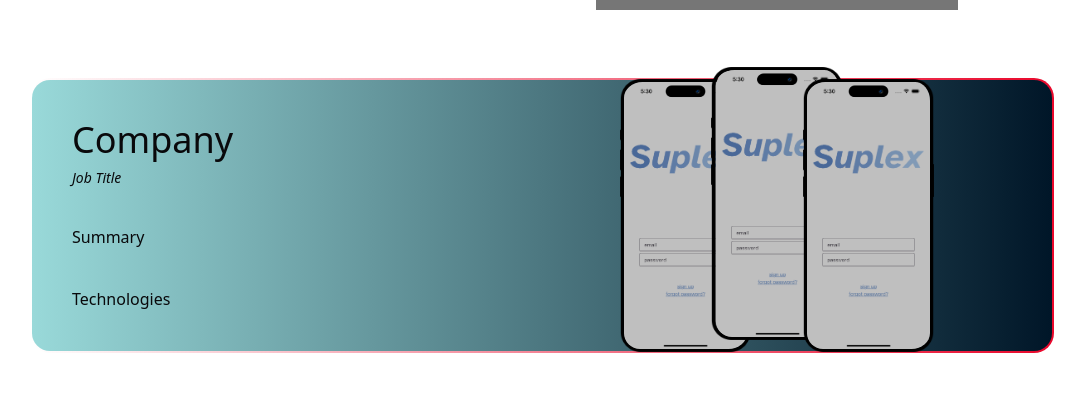
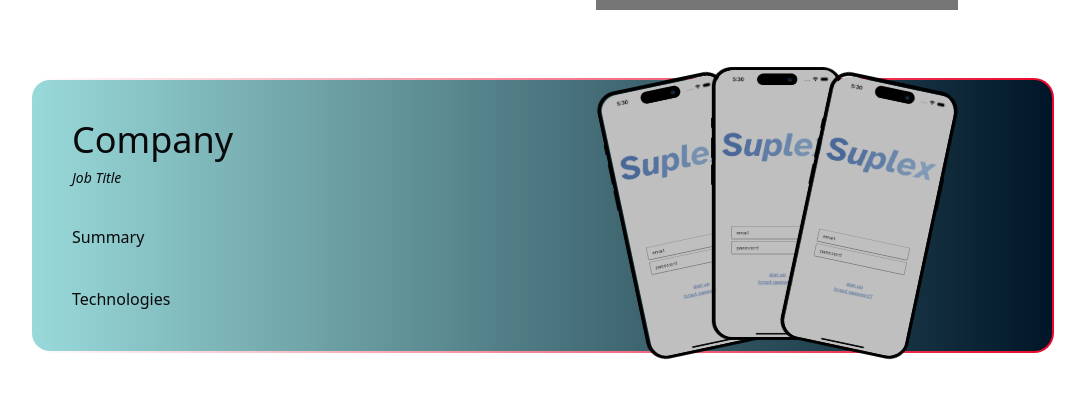
Before and after one commit to bgomez9212/portfolio, a React (Vite) app: page / in a window 1280 px wide. Shown: the part 317-716 px from the top of the page, without its empty margins (98-1183 px from the left). Built offline with nearby package versions, Linux system fonts and the light colour scheme; grey boxes are pictures that could not be loaded.

Commit message:
remove unnecessary props

```diff
--- a/src/components/IPhoneGroup.tsx
+++ b/src/components/IPhoneGroup.tsx
@@ -3,14 +3,14 @@ import IPhoneMockup from "./IPhoneMockup";
 export default function IPhoneGroup({ image }: { image: string }) {
   return (
     <div className="flex relative justify-center items-center w-full mx-[8%]">
-      <div className="translate-x-10">
-        <IPhoneMockup image={image} minusRotate={true} rotateDegree="12" />
+      <div className="translate-x-10 -rotate-12">
+        <IPhoneMockup image={image} />
       </div>
       <div className="-translate-y-3">
         <IPhoneMockup image={image} />
       </div>
-      <div className="-translate-x-10">
-        <IPhoneMockup image={image} minusRotate={false} rotateDegree="12" />
+      <div className="-translate-x-10 rotate-12">
+        <IPhoneMockup image={image} />
       </div>
     </div>
   );
--- a/src/components/IPhoneMockup.tsx
+++ b/src/components/IPhoneMockup.tsx
@@ -1,19 +1,9 @@
 import camera from "/camera.png";
 import frame from "/frame.png";
 
-export default function IPhoneMockup({
-  image,
-  minusRotate,
-  rotateDegree,
-}: {
-  image: string;
-  minusRotate?: boolean;
-  rotateDegree?: string;
-}) {
+export default function IPhoneMockup({ image }: { image: string }) {
   return (
-    <div
-      className={`relative max-w-[145px] ${minusRotate ? `-rotate-${rotateDegree}` : `rotate-${rotateDegree}`}`}
-    >
+    <div className="relative max-w-[145px]">
       <img src={frame} className="h-full max-h-full max-w-full" />
       <div className="absolute top-[1.3%] left-[3.5%] right-[3.1%]">
         <img
```
